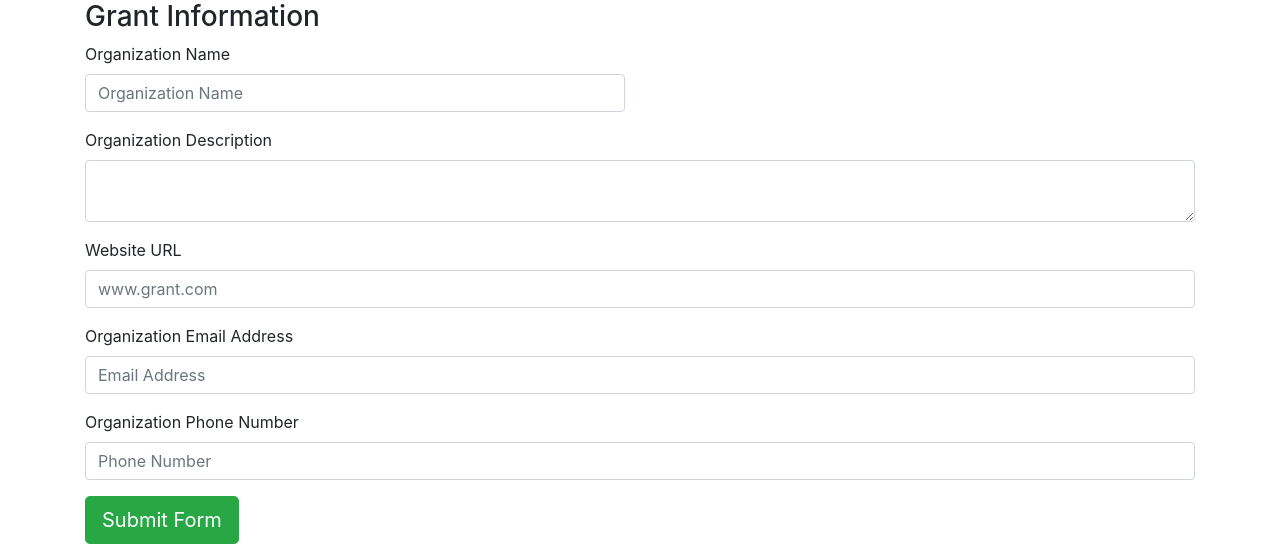
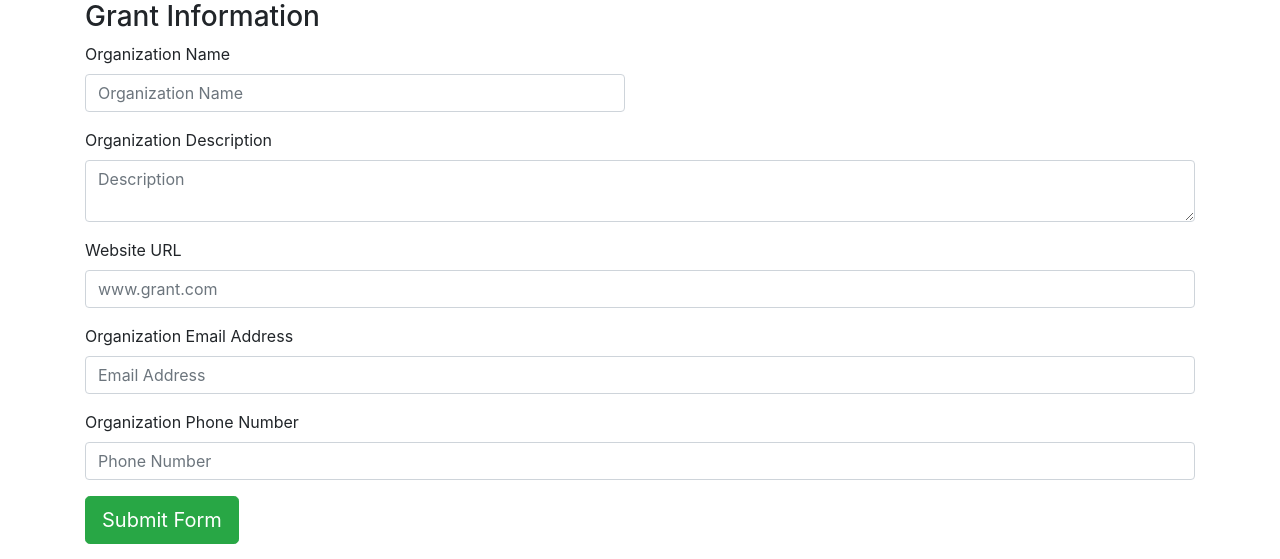
Before and after one commit to hamoody-omar/fundraising-app, a Django app: page /grants/ in a window 1280 px wide. Shown: the part 56-615 px from the top of the page. Run offline with Django 3.2, Linux system fonts and the light colour scheme; some libraries are stand-ins or nearby versions.

Commit message:
fixed typo on grant form

```diff
--- a/app/templates/app/grants.html
+++ b/app/templates/app/grants.html
@@ -74,9 +74,7 @@
                       <div class="form-group">
                         <label for="Description" class="control-label">Organization Description</label>
                         <div class="">
-                          <textarea id="Description" name="Description" autocomplete="Description" required
-                            placeholder="Description" class="form-control">
-                        </textarea>
+                          <textarea id="Description" name="Description" required placeholder="Description" class="form-control"></textarea>
                           <p class="help-block"></p>
 
                         </div>
```
Also changed, not shown: db.sqlite3.
